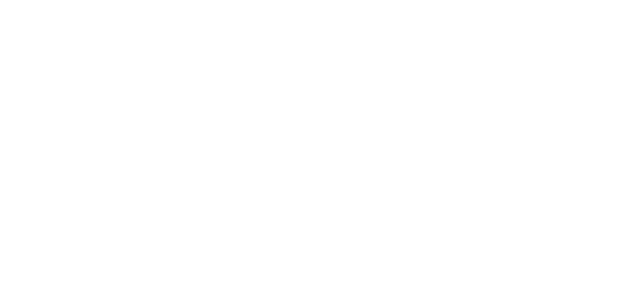
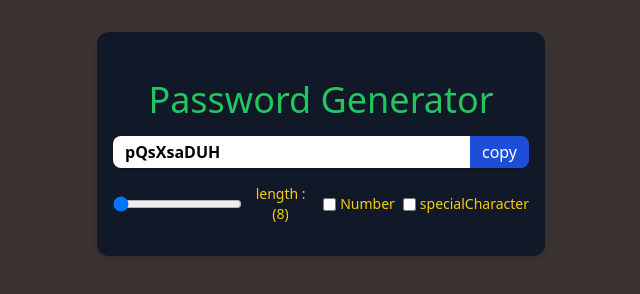
Before and after one commit to Rohit-Kurmi-01/abc, a plain HTML site: page index.html in a window 1280 px wide. Shown: the whole page, without its empty margins (319-959 px from the left). Drawn offline with Linux system fonts and the light colour scheme; the site is published under a folder, as on GitHub Pages, so addresses that start at the root find nothing.

Commit message:
Update index.html

```diff
--- a/index.html
+++ b/index.html
@@ -5,8 +5,8 @@
     <link rel="icon" type="image/svg+xml" href="/vite.svg" />
     <meta name="viewport" content="width=device-width, initial-scale=1.0" />
     <title>library management</title>
-    <script type="module" crossorigin src="/assets/index-CYgKTCkw.js"></script>
-    <link rel="stylesheet" crossorigin href="/assets/index-C-4OBXRk.css">
+    <script type="module" crossorigin src="./assets/index-CYgKTCkw.js"></script>
+    <link rel="stylesheet" crossorigin href="./assets/index-C-4OBXRk.css">
   </head>
   <body>
     <div id="root"></div>
```
